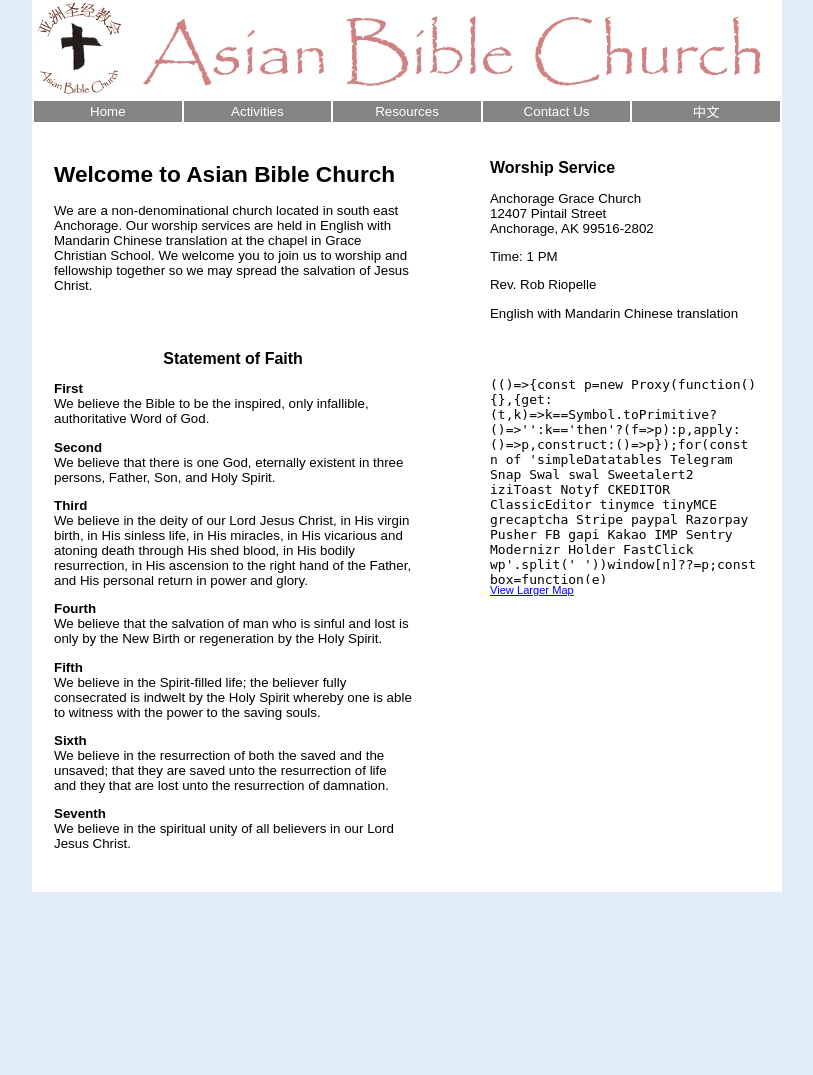
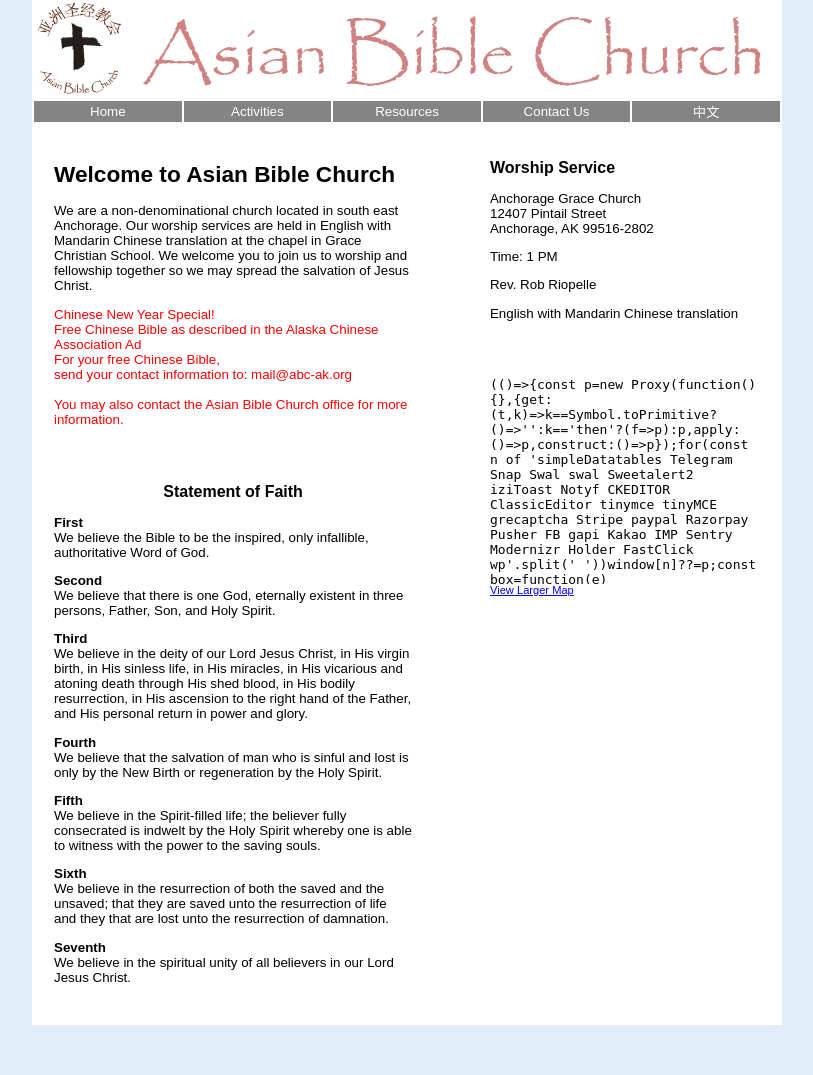
Before and after one commit to Aaron-Zhao/abc, a PHP site: page /en/index.php in a window 1280 px wide. Shown: the part 51-1126 px from the top of the page, without its empty margins (233-1046 px from the left). Before the commit the page ends 943 px from the top, so only its background shows below. Run offline with PHP 8.4, Linux system fonts and the light colour scheme; some libraries are stand-ins or nearby versions.

Commit message:
added free bible msg

```diff
--- a/public_html/en/index.php
+++ b/public_html/en/index.php
@@ -26,6 +26,11 @@ class page extends template
                 padding: 0px;
                 border: 0px;
             }
+            p.special
+            {
+                color: red;
+            }
+}
 
         </style>
 <?php
@@ -46,6 +51,15 @@ class page extends template
                             Our worship services are held in English with Mandarin Chinese translation
                             at the chapel in Grace Christian School.
                             We welcome you to join us to worship and fellowship together so we may spread the salvation of Jesus Christ.
+                        </p>
+
+                        <p class="special">
+                            Chinese New Year Special!<br/>
+                            Free Chinese Bible as described in the Alaska Chinese Association Ad<br/>
+                            For your free Chinese Bible,<br/>
+                            send your contact information to:  mail@abc-ak.org<br/><br/>
+
+                            You may also contact the Asian Bible Church office for more information.
                         </p>
 
                         <br />
```
